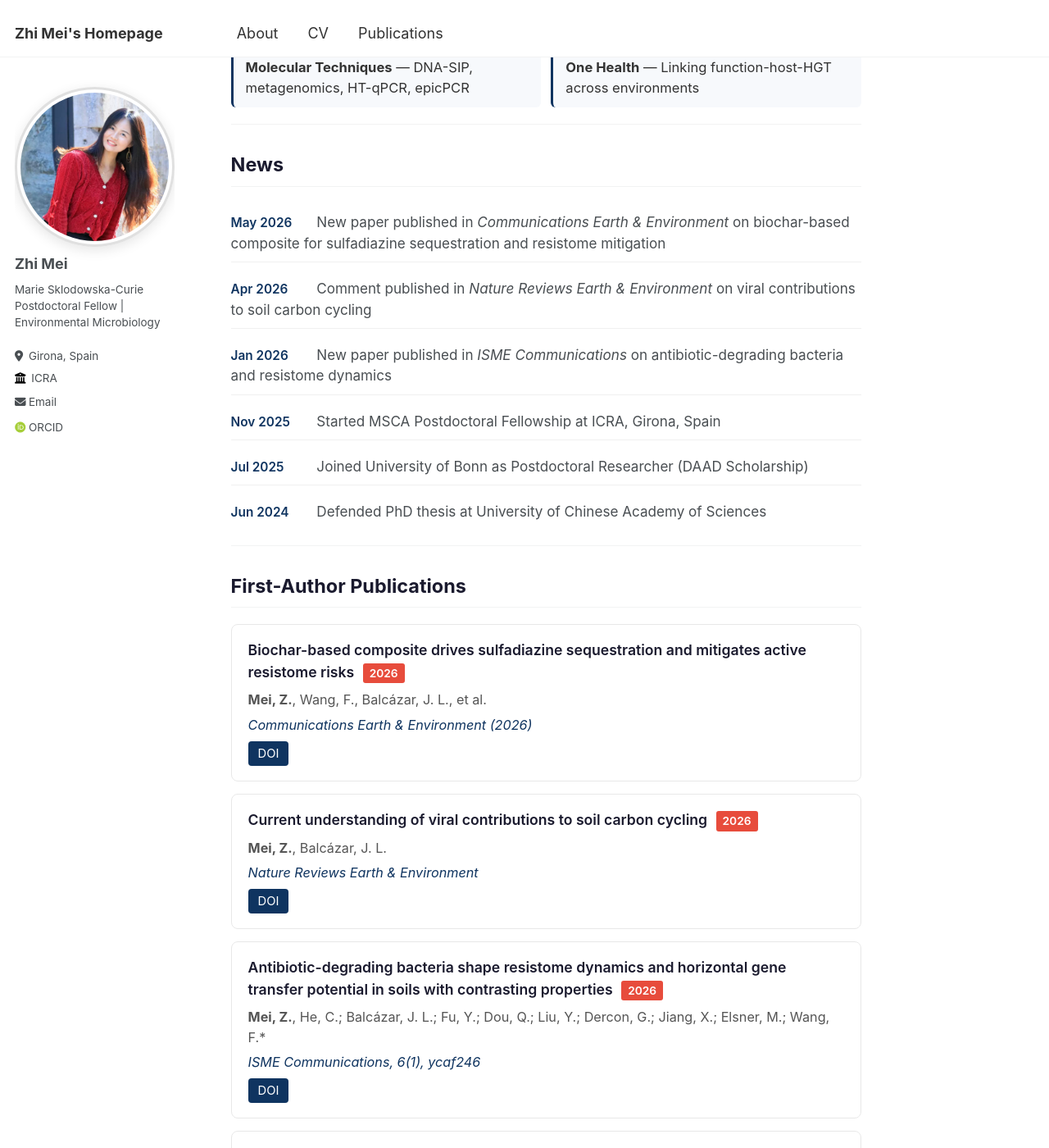
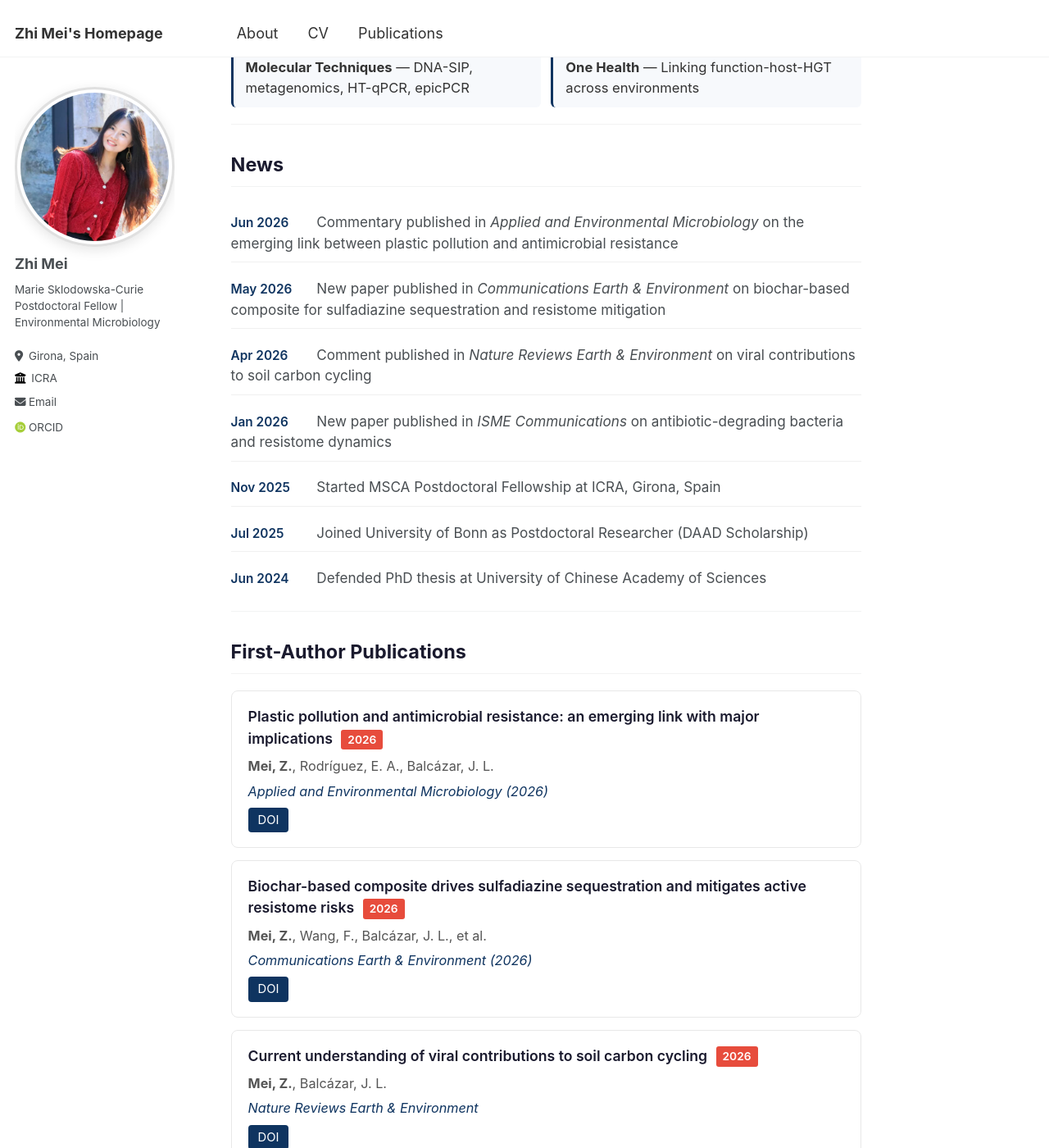
Before and after one commit to XxFChen/ZhiMei, a Jekyll site: the page built from _pages/about.md, in a window 1280 px wide and 1400 px high, scrolled down 871 px. Shown: the whole window at 82% size. Built offline with Jekyll 4.4.1, drawn with Linux system fonts in a browser that asks for light colours; some web fonts are replaced.

Commit message:
Update Bonn fellowship and add AEM 2026 article

```diff
--- a/_pages/about.md
+++ b/_pages/about.md
@@ -156,6 +156,7 @@ I focus on unraveling the complex dynamics of **antibiotic resistance genes (ARG
 <h2 class="section-title">News</h2>
 
 <ul class="news-list">
+  <li><span class="news-date">Jun 2026</span> Commentary published in <em>Applied and Environmental Microbiology</em> on the emerging link between plastic pollution and antimicrobial resistance</li>
   <li><span class="news-date">May 2026</span> New paper published in <em>Communications Earth &amp; Environment</em> on biochar-based composite for sulfadiazine sequestration and resistome mitigation</li>
   <li><span class="news-date">Apr 2026</span> Comment published in <em>Nature Reviews Earth & Environment</em> on viral contributions to soil carbon cycling</li>
   <li><span class="news-date">Jan 2026</span> New paper published in <em>ISME Communications</em> on antibiotic-degrading bacteria and resistome dynamics</li>
@@ -167,6 +168,15 @@ I focus on unraveling the complex dynamics of **antibiotic resistance genes (ARG
 ---
 
 <h2 class="section-title">First-Author Publications</h2>
+
+<div class="pub-entry">
+  <div class="pub-title">Plastic pollution and antimicrobial resistance: an emerging link with major implications <span class="pub-year-badge">2026</span></div>
+  <div class="pub-authors"><strong>Mei, Z.</strong>, Rodríguez, E. A., Balcázar, J. L.</div>
+  <div class="pub-venue">Applied and Environmental Microbiology (2026)</div>
+  <div class="pub-links">
+    <a href="https://doi.org/10.1128/aem.00973-26" target="_blank">DOI</a>
+  </div>
+</div>
 
 <div class="pub-entry">
   <div class="pub-title">Biochar-based composite drives sulfadiazine sequestration and mitigates active resistome risks <span class="pub-year-badge">2026</span></div>
```
Also changed, not shown: _pages/cv.md (+1 -1 lines), _pages/publications.md (+9 -0 lines).
